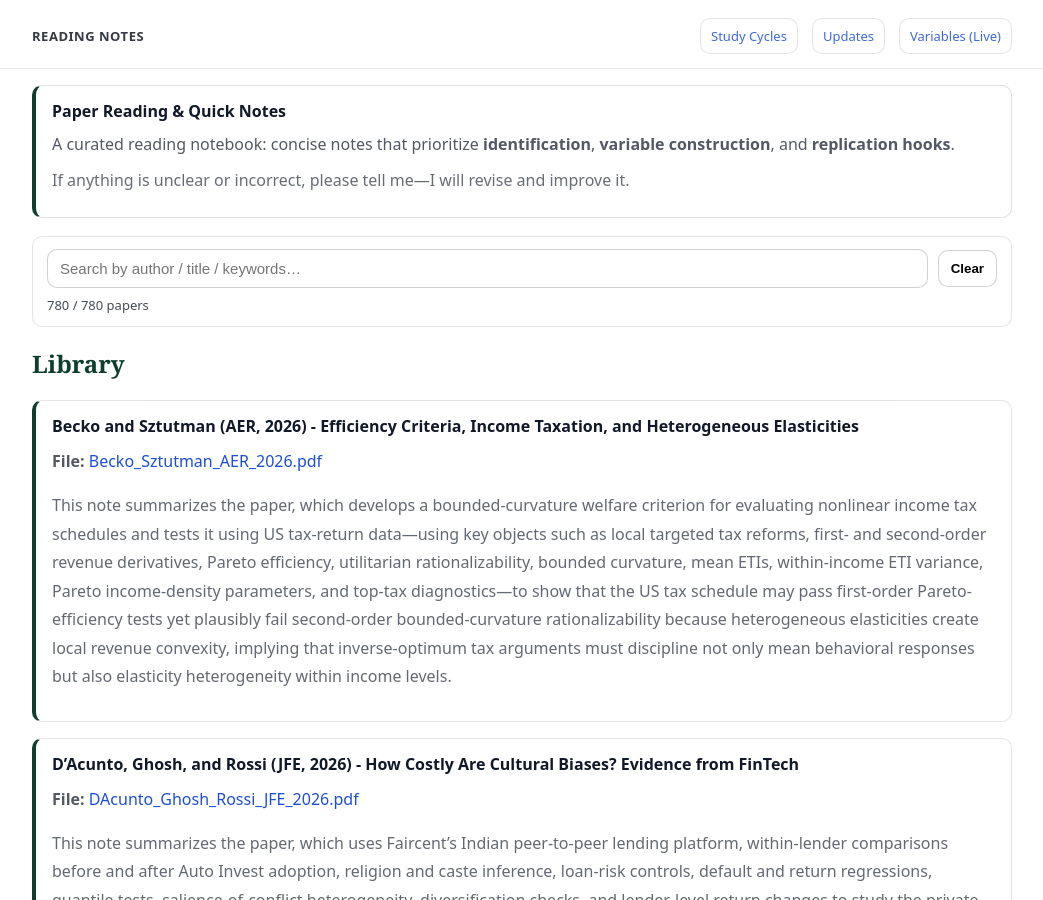
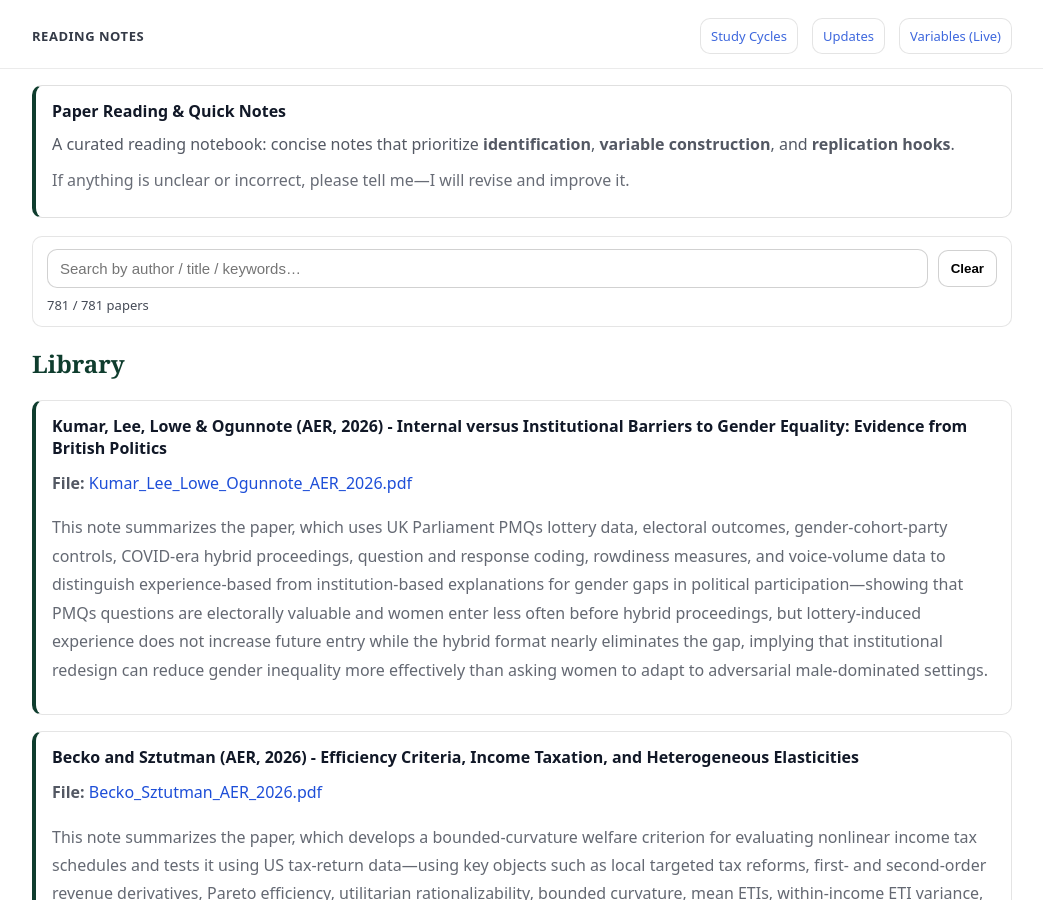
Before and after one commit to yaxinzn/study-archive, a Jekyll site: the page built from reading/index.md, in a window 1280 px wide and 900 px high. Shown: the whole window, without its empty margins (118-1161 px from the left). Built offline with Jekyll 4.4.1, drawn with Linux system fonts in a browser that asks for light colours.

Commit message:
Reading: add/update Kumar_Lee_Lowe_Ogunnote_AER_2026.pdf

```diff
--- a/_data/reading.yml
+++ b/_data/reading.yml
@@ -1,3 +1,7 @@
+- title: "Kumar, Lee, Lowe & Ogunnote (AER, 2026) - Internal versus Institutional Barriers to Gender Equality: Evidence from British Politics"
+  file: "Kumar_Lee_Lowe_Ogunnote_AER_2026.pdf"
+  desc: "This note summarizes the paper, which uses UK Parliament PMQs lottery data, electoral outcomes, gender-cohort-party controls, COVID-era hybrid proceedings, question and response coding, rowdiness measures, and voice-volume data to distinguish experience-based from institution-based explanations for gender gaps in political participation—showing that PMQs questions are electorally valuable and women enter less often before hybrid proceedings, but lottery-induced experience does not increase future entry while the hybrid format nearly eliminates the gap, implying that institutional redesign can reduce gender inequality more effectively than asking women to adapt to adversarial male-dominated settings."
+
 - title: "Becko and Sztutman (AER, 2026) - Efficiency Criteria, Income Taxation, and Heterogeneous Elasticities"
   file: "Becko_Sztutman_AER_2026.pdf"
   desc: "This note summarizes the paper, which develops a bounded-curvature welfare criterion for evaluating nonlinear income tax schedules and tests it using US tax-return data—using key objects such as local targeted tax reforms, first- and second-order revenue derivatives, Pareto efficiency, utilitarian rationalizability, bounded curvature, mean ETIs, within-income ETI variance, Pareto income-density parameters, and top-tax diagnostics—to show that the US tax schedule may pass first-order Pareto-efficiency tests yet plausibly fail second-order bounded-curvature rationalizability because heterogeneous elasticities create local revenue convexity, implying that inverse-optimum tax arguments must discipline not only mean behavioral responses but also elasticity heterogeneity within income levels."
```
Also changed, not shown: 1 other file.
